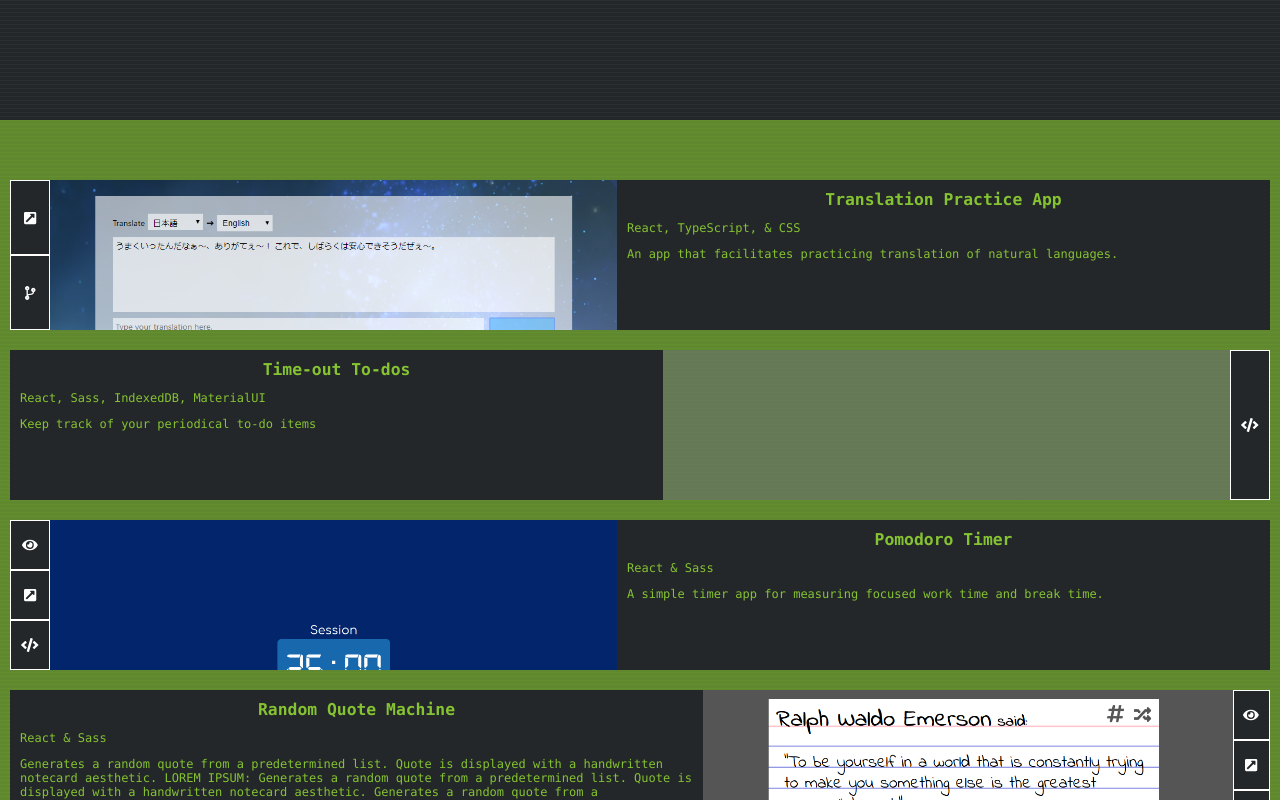
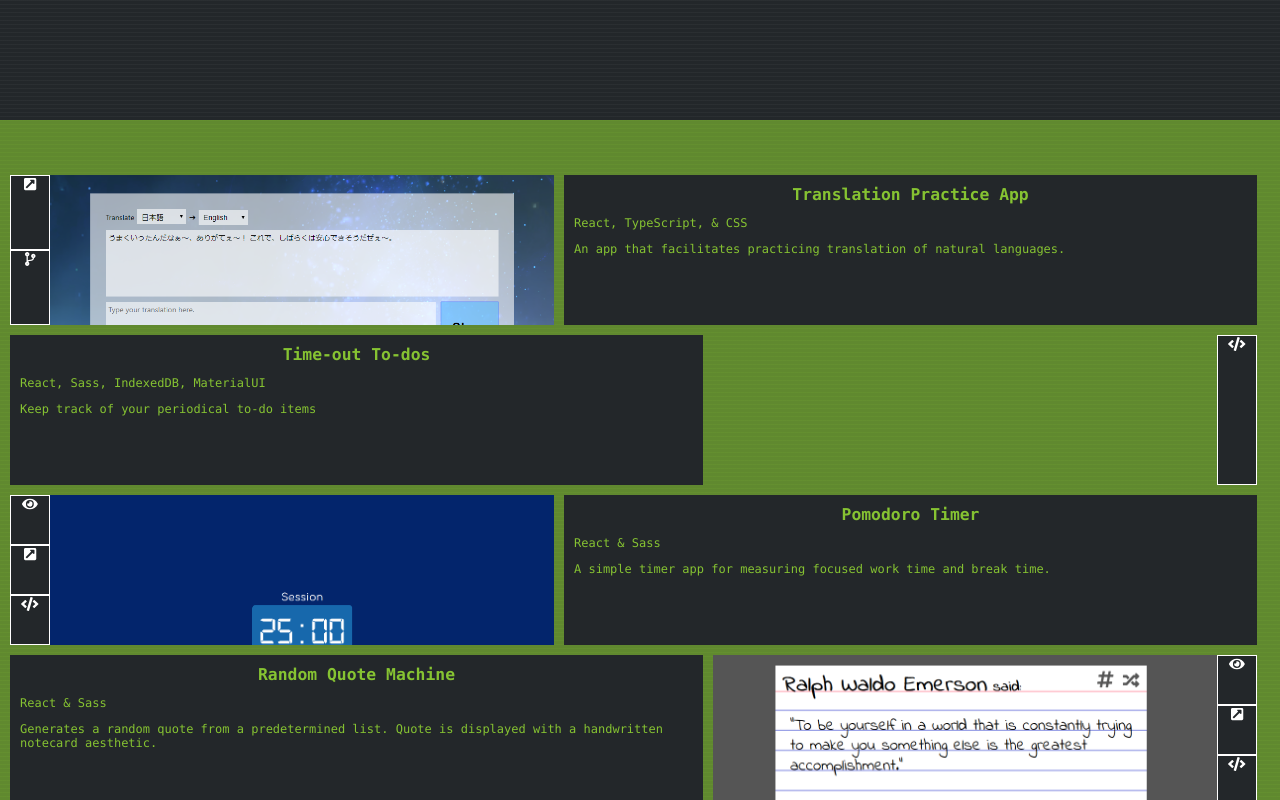
Before and after one commit to ceg9498/portfolio, a React (Create React App) app: page / in a window 1280 px wide. Shown: the part 680-1480 px from the top of the page. Built offline with nearby package versions, Linux system fonts and the light colour scheme.

Commit message:
More adjustments to project section.

```diff
--- a/src/Components/projectSection.tsx
+++ b/src/Components/projectSection.tsx
@@ -52,7 +52,7 @@ export class ProjectTile extends React.Component<any,any>{
             </a>
           }
           { codeLink &&
-            <a href={exLink}
+            <a href={codeLink}
               target="_blank" rel='noreferrer noopener'>
                 {/*<Popup title={<FontAwesomeIcon icon={faCode} />}
                 content="View the code for this project." />*/}
@@ -60,7 +60,7 @@ export class ProjectTile extends React.Component<any,any>{
             </a>
           }
           { gitLink &&
-            <a href={exLink}
+            <a href={gitLink}
               target="_blank" rel='noreferrer noopener'>
                 {/*<Popup title={<FontAwesomeIcon icon={faCodeBranch} />}
                 content="View the source for this project on GitHub." />*/}
@@ -70,9 +70,12 @@ export class ProjectTile extends React.Component<any,any>{
         </div>
         }
         {isLeft &&
+          <>
             <div className="project-tile-image" style={{backgroundImage: `url(${imgUrl})`}}>
               {/** Empty; let the bg image speak */}
             </div>
+            <span className="project-tile-gap"></span>
+          </>
         }
         <div className="project-tile-info">
           <h3 className="project-tile-title">{title}</h3>
@@ -81,11 +84,13 @@ export class ProjectTile extends React.Component<any,any>{
             <p>{description}</p>
           </div>
         </div>
-
         {!isLeft &&
+          <>
+            <span className="project-tile-gap"></span>
             <div className="project-tile-image" style={{backgroundImage: `url(${imgUrl})`}}>
               {/** Empty; let the bg image speak */}
             </div>
+          </>
         }
         {!isLeft &&
           <div className="project-tile-links">
@@ -105,7 +110,7 @@ export class ProjectTile extends React.Component<any,any>{
             </a>
           }
           { codeLink &&
-            <a href={exLink}
+            <a href={codeLink}
               target="_blank" rel='noreferrer noopener'>
                 {/*<Popup title={<FontAwesomeIcon icon={faCode} />}
                 content="View the code for this project." />*/}
@@ -113,7 +118,7 @@ export class ProjectTile extends React.Component<any,any>{
             </a>
           }
           { gitLink &&
-            <a href={exLink}
+            <a href={gitLink}
               target="_blank" rel='noreferrer noopener'>
                 {/*<Popup title={<FontAwesomeIcon icon={faCodeBranch} />}
                 content="View the source for this project on GitHub." />*/}
@@ -169,7 +174,7 @@ export class ProjectSection extends React.Component<any,any>{
         inLink:"quoteMachine",
         codeLink: "https://codepen.io/ceg9498/pen/JjPYNjP",
         imgUrl:quoteImage,
-        description:"Generates a random quote from a predetermined list. Quote is displayed with a handwritten notecard aesthetic. LOREM IPSUM: Generates a random quote from a predetermined list. Quote is displayed with a handwritten notecard aesthetic. Generates a random quote from a predetermined list. Quote is displayed with a handwritten notecard aesthetic.",
+        description:"Generates a random quote from a predetermined list. Quote is displayed with a handwritten notecard aesthetic.",
         tech:"React & Sass",
         isLeft: false
       },
--- a/src/SassPartials/_projects.scss
+++ b/src/SassPartials/_projects.scss
@@ -6,7 +6,7 @@
     change-color($color: $ltgreen, $alpha: 0.1),
     change-color($color: $ltgreen, $alpha: 0.1),
     transparent 1px, transparent 4px);
-  padding: 50px 10px 10px 10px;
+  padding: 50px 10px 50px 10px;
 }
 .proj-flex {
   display: flex;
@@ -21,10 +21,9 @@
 }
 .project-tile {
   position: relative;
-  background-color: change-color($color: $ltgrey, $alpha: 0.6);
   width: 100%;
   height: 150px;
-  margin: 10px 0;
+  margin: 5px 0;
   padding: 0;
   border: 0;
   display: flex;
@@ -34,8 +33,12 @@
     background-size: 100% auto;
     background-position: center 25%;
     background-repeat: no-repeat;
-    width: 45%;
+    width: 40%;
     height: 100%;
+  }
+
+  .project-tile-gap {
+    width: 10px;
   }
 
   .project-tile-info {
@@ -76,8 +79,7 @@
     }
 
     a, .internal-example-link {
-      display: grid;
-      place-items: center;
+      display: block;
       border: 1px solid white;
       text-align: center;
       box-sizing: border-box;
```
Lines whose indentation alone changed are shown as unchanged.
